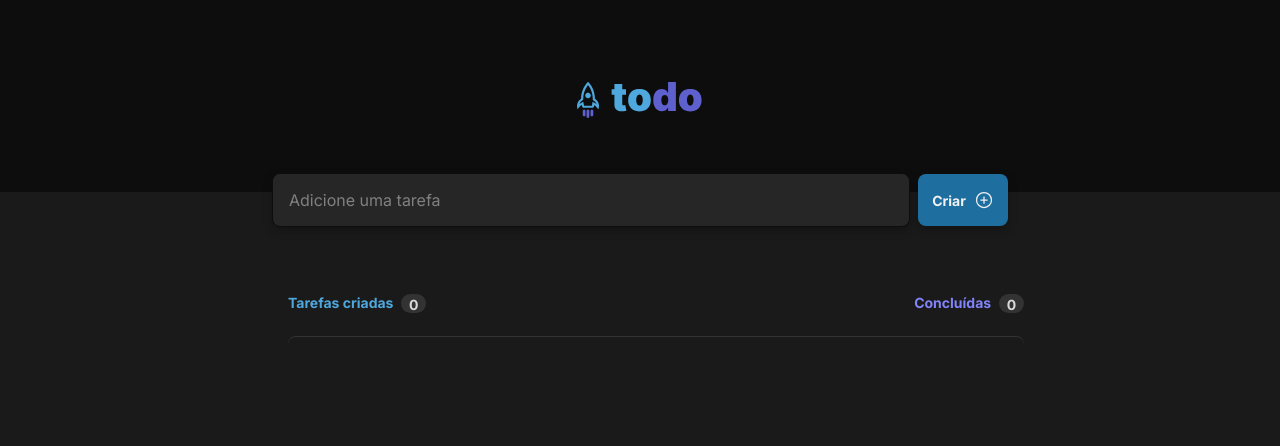
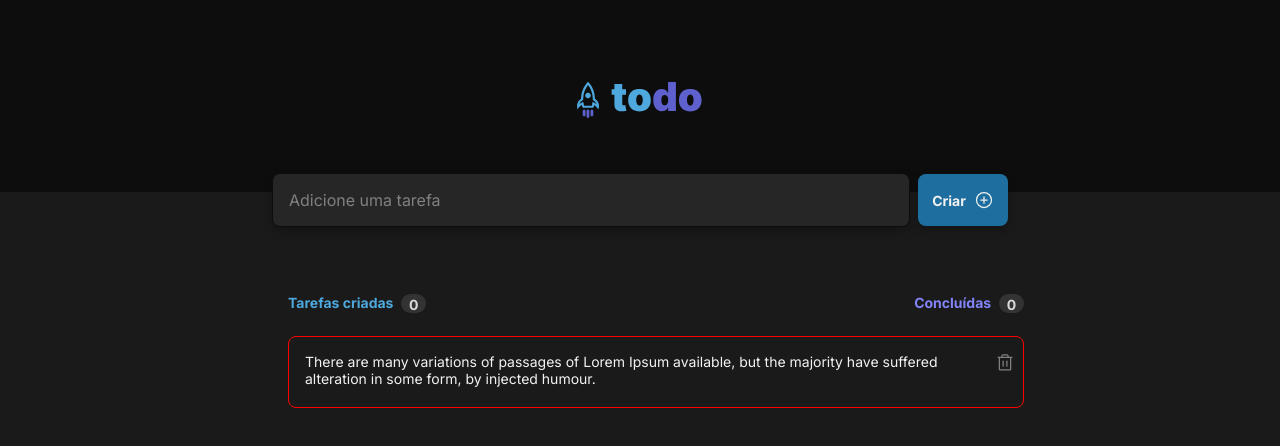
Before and after one commit to leticea/ignite-todo, a React (Vite) app: page /tasks in a window 1280 px wide. Shown: the top 446 px of the page. Built offline with nearby package versions, Linux system fonts and the light colour scheme.

Commit message:
editando botão do lixo

```diff
--- a/src/pages/Tasks/index.tsx
+++ b/src/pages/Tasks/index.tsx
@@ -1,4 +1,4 @@
-import { PlusCircle } from "phosphor-react";
+import { PlusCircle, Trash } from "phosphor-react";
 import {
   CreateTaskButton,
   ListContainer,
@@ -30,7 +30,14 @@ export function Tasks() {
         </InfoContainer>
 
         <ListContainer>
-
+          <div className="task">
+            There are many variations of passages of Lorem Ipsum available, but
+            the majority have suffered alteration in some form, by injected
+            humour.
+          </div>
+          <button title="Deletar comentário">
+            <Trash size={20} />
+          </button>
         </ListContainer>
       </TaskContainer>
     </HomeContainer>
--- a/src/pages/Tasks/styles.ts
+++ b/src/pages/Tasks/styles.ts
@@ -90,7 +90,7 @@ export const InfoContainer = styled.div`
     background: ${(props) => props.theme["gray-400"]};
     padding: 2px 8px;
     width: 1.56rem;
-    height: 1.20rem;
+    height: 1.2rem;
     border-radius: 999px;
     display: flex;
     justify-content: center;
@@ -109,39 +109,46 @@ export const InfoContainer = styled.div`
     background: ${(props) => props.theme["gray-400"]};
     padding: 2px 8px;
     width: 1.56rem;
-    height: 1.20rem;
+    height: 1.2rem;
     border-radius: 999px;
     display: flex;
     justify-content: center;
   }
 
   //border: 1px solid red;
-
 `;
 
 export const ListContainer = styled.div`
-  width: 100%;
-  height: 15.25rem;
+  width: 46rem;
+  height: 4.5rem;
+  padding: 1rem;
+  border-radius: 8px;
+  font-size: 14px;
 
   margin-top: 2.6rem;
 
-  border-top: 1px solid ${(props) => props.theme["gray-400"]};
-  border-radius: 8px;
+  //border-top: 1px solid ${(props) => props.theme["gray-400"]};
+  //border-radius: 8px;
 
   display: flex;
   justify-content: center;
-  flex-direction: column;
-  align-items: center;
-
+  align-items: flex-start;
   position: absolute;
 
-  p {
-    color: ${(props) => props.theme["gray-300"]};
-    font-weight: bold;
-    margin-top: 10px;
+  border: 1px solid red;
+
+  .task {
+    color: ${(props) => props.theme["gray-100"]};
   }
 
-  span {
+  button {
+    background: transparent;
     color: ${(props) => props.theme["gray-300"]};
+    border: 0;
+    cursor: pointer;
+    border-radius: 2px;
+
+    Width: 0.78rem;
+    Height: 0.875rem;
   }
 `;
```
